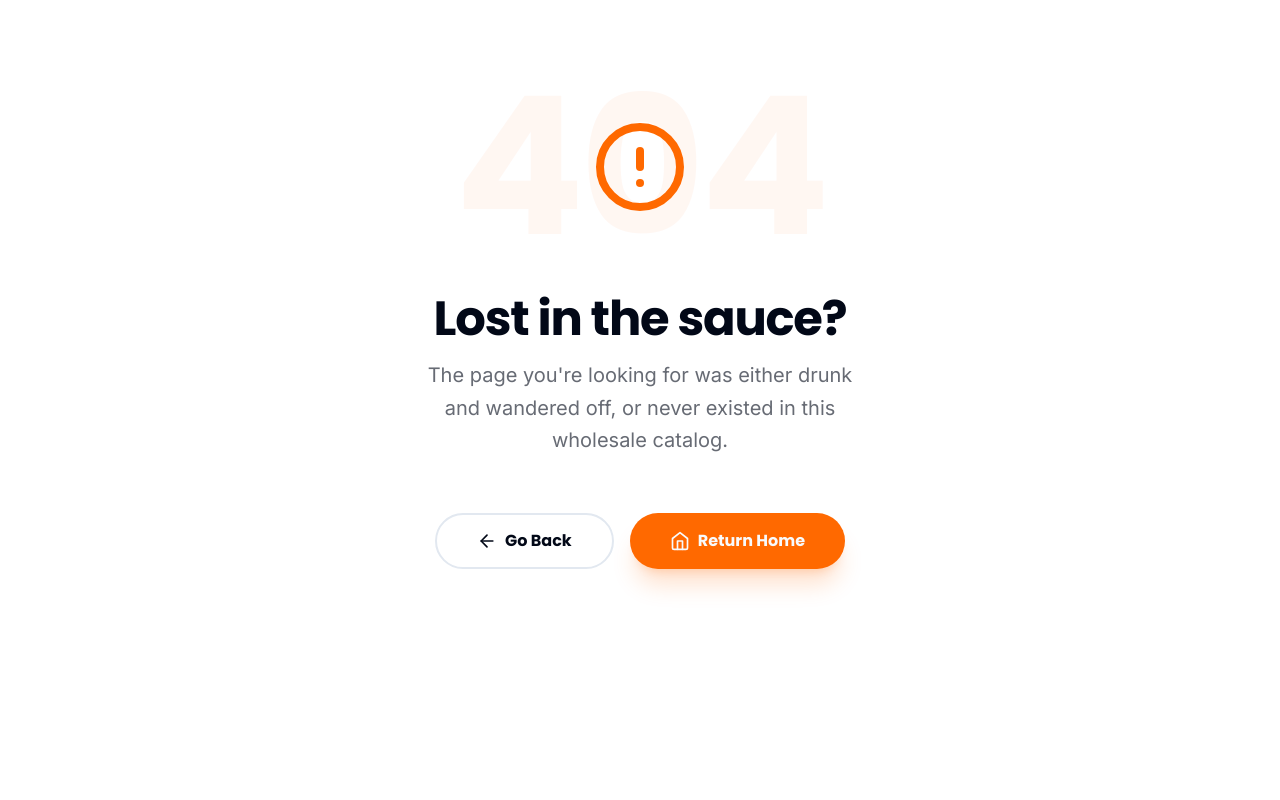
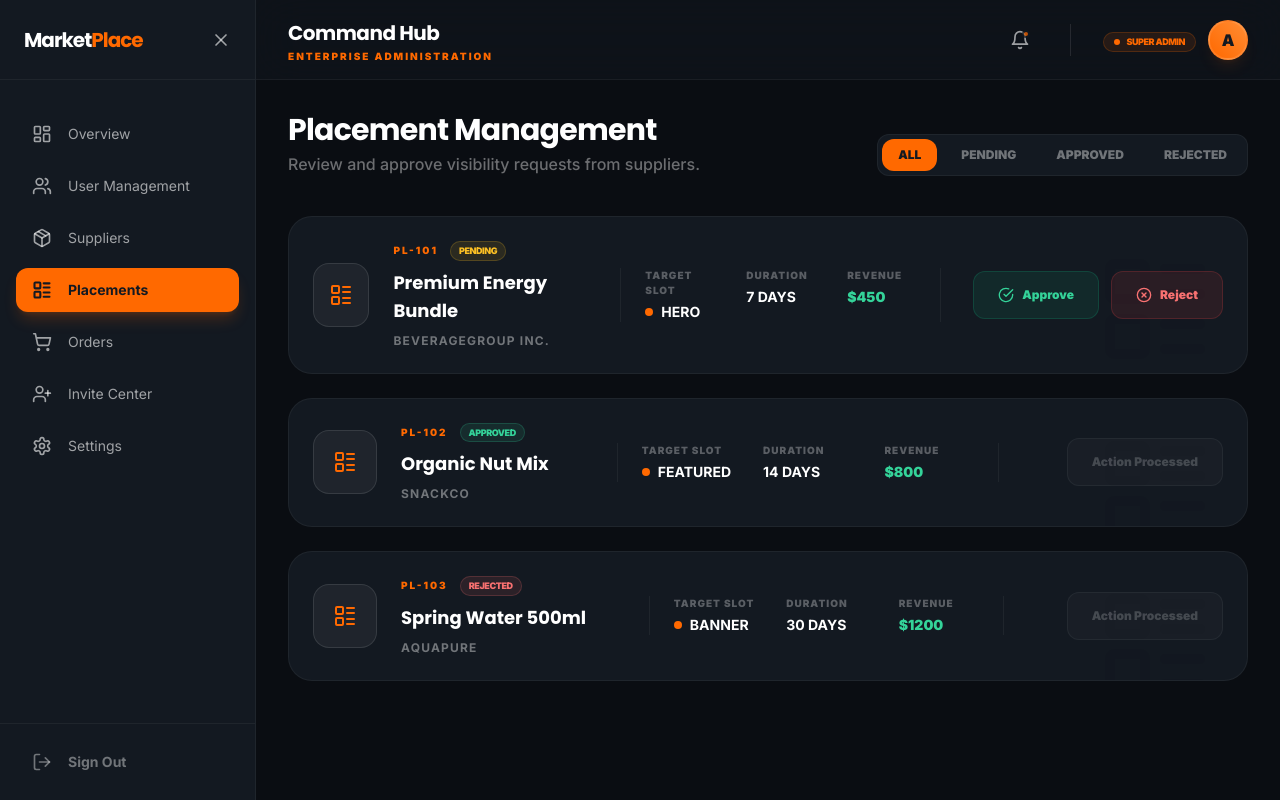
Before and after one commit to Abdelrhman7558/MarketPlace, a Next.js app in the folder frontend/: page /admin/placements in a window 1280 px wide. Before the commit this address had no page. Built offline with nearby package versions, Linux system fonts and the light colour scheme.

Commit message:
feat: Add admin page for generating and managing user invite links and begin implementation of admin placements page.

```diff
--- a/frontend/src/app/admin/invite/page.tsx
+++ b/frontend/src/app/admin/invite/page.tsx
@@ -36,7 +36,8 @@ export default function AdminInvitePage() {
     }, []);
 
     const generateInvite = () => {
-        const token = Math.random().toString(36).substring(2, 15) + Math.random().toString(36).substring(2, 15);
+        // Secure Token Generation (Simulated)
+        const token = `SECURE-${role.toUpperCase()}-${Math.random().toString(36).substring(2, 10).toUpperCase()}`;
         const expiresAt = new Date(Date.now() + 24 * 60 * 60 * 1000).toISOString();
 
         const newInvite: InviteToken = {
@@ -51,7 +52,8 @@ export default function AdminInvitePage() {
         setInvites(updated);
         localStorage.setItem('marketplace-invites', JSON.stringify(updated));
 
-        const link = `${window.location.origin}/auth/register?invite=${token}`;
+        // Redirect to register with strictly locked role in query (Normally this would be verified server-side via token)
+        const link = `${window.location.origin}/auth/register?invite=${token}&role=${role}`;
         setGeneratedLink(link);
     };
 
--- /dev/null
+++ b/frontend/src/app/admin/placements/page.tsx
@@ -0,0 +1,176 @@
+'use client';
+
+import * as React from 'react';
+import { motion, AnimatePresence } from 'framer-motion';
+import { LayoutList, CheckCircle, XCircle, Clock, AlertTriangle, Eye, ArrowUpRight, Filter, Search } from 'lucide-react';
+import { cn } from '@/lib/utils';
+
+type PlacementStatus = 'PENDING' | 'APPROVED' | 'REJECTED' | 'EXPIRED';
+
+interface PlacementRequest {
+    id: string;
+    supplier: string;
+    product: string;
+    slot: 'HERO' | 'FEATURED' | 'BANNER';
+    duration: string;
+    price: number;
+    status: PlacementStatus;
+    requestedAt: string;
+}
+
+const MOCK_PLACEMENTS: PlacementRequest[] = [
+    {
+        id: 'PL-101',
+        supplier: 'BeverageGroup Inc.',
+        product: 'Premium Energy Bundle',
+        slot: 'HERO',
+        duration: '7 Days',
+        price: 450,
+        status: 'PENDING',
+        requestedAt: '2026-02-21'
+    },
+    {
+        id: 'PL-102',
+        supplier: 'SnackCo',
+        product: 'Organic Nut Mix',
+        slot: 'FEATURED',
+        duration: '14 Days',
+        price: 800,
+        status: 'APPROVED',
+        requestedAt: '2026-02-20'
+    },
+    {
+        id: 'PL-103',
+        supplier: 'AquaPure',
+        product: 'Spring Water 500ml',
+        slot: 'BANNER',
+        duration: '30 Days',
+        price: 1200,
+        status: 'REJECTED',
+        requestedAt: '2026-02-19'
+    }
+];
+
+export default function AdminPlacementsPage() {
+    const [placements, setPlacements] = React.useState<PlacementRequest[]>(MOCK_PLACEMENTS);
+    const [filter, setFilter] = React.useState<PlacementStatus | 'ALL'>('ALL');
+
+    const handleAction = (id: string, status: PlacementStatus) => {
+        setPlacements(prev => prev.map(p => p.id === id ? { ...p, status } : p));
+    };
+
+    const filtered = placements.filter(p => filter === 'ALL' || p.status === filter);
+
+    return (
+        <div className="space-y-10 max-w-7xl mx-auto pb-20">
+            {/* Header */}
+            <div className="flex flex-col md:flex-row md:items-end justify-between gap-6">
+                <div className="space-y-1">
+                    <h1 className="text-3xl font-black text-white tracking-tight">Placement Management</h1>
+                    <p className="text-white/40 font-medium">Review and approve visibility requests from suppliers.</p>
+                </div>
+
+                <div className="flex items-center gap-2 p-1 bg-[#131921] rounded-xl border border-white/5">
+                    {['ALL', 'PENDING', 'APPROVED', 'REJECTED'].map((s) => (
+                        <button
+                            key={s}
+                            onClick={() => setFilter(s as any)}
+                            className={cn(
+                                "px-4 py-2 rounded-lg text-xs font-black transition-all whitespace-nowrap",
+                                filter === s ? "bg-primary text-[#131921]" : "text-white/40 hover:text-white"
+                            )}
+                        >
+                            {s}
+                        </button>
+                    ))}
+                </div>
+            </div>
+
+            {/* Grid */}
+            <div className="grid grid-cols-1 gap-6">
+                <AnimatePresence mode="popLayout">
+                    {filtered.map((p, i) => (
+                        <motion.div
+                            key={p.id}
+                            initial={{ opacity: 0, y: 20 }}
+                            animate={{ opacity: 1, y: 0 }}
+                            transition={{ delay: i * 0.05 }}
+                            className="bg-[#131921] border border-white/5 rounded-3xl p-6 hover:border-primary/20 transition-all group overflow-hidden relative"
+                        >
+                            {/* Abstract Background Detail */}
+                            <div className="absolute top-0 right-0 p-8 opacity-5 group-hover:opacity-10 transition-opacity">
+                                <LayoutList size={120} />
+                            </div>
+
+                            <div className="relative z-10 flex flex-col lg:flex-row lg:items-center justify-between gap-8">
+                                <div className="flex items-center gap-6">
+                                    <div className="w-16 h-16 bg-white/5 rounded-2xl flex items-center justify-center border border-white/10 group-hover:border-primary/20 transition-all">
+                                        <LayoutList className="text-primary" size={24} />
+                                    </div>
+                                    <div className="space-y-2">
+                                        <div className="flex items-center gap-3">
+                                            <span className="text-[10px] font-black text-primary uppercase tracking-[0.2em]">{p.id}</span>
+                                            <div className={cn(
+                                                "px-2 py-0.5 rounded-full text-[9px] font-black uppercase tracking-tighter",
+                                                p.status === 'PENDING' ? "bg-amber-400/10 text-amber-400 border border-amber-400/20" :
+                                                    p.status === 'APPROVED' ? "bg-emerald-400/10 text-emerald-400 border border-emerald-400/20" :
+                                                        "bg-red-400/10 text-red-400 border border-red-400/20"
+                                            )}>
+                                                {p.status}
+                                            </div>
+                                        </div>
+                                        <h3 className="text-lg font-black text-white">{p.product}</h3>
+                                        <p className="text-white/40 text-xs font-bold uppercase tracking-widest">{p.supplier}</p>
+                                    </div>
+                                </div>
+
+                                <div className="grid grid-cols-2 lg:grid-cols-3 gap-8 px-6 lg:border-x border-white/5">
+                                    <div className="space-y-1">
+                                        <p className="text-[10px] font-black text-white/30 uppercase tracking-widest">Target Slot</p>
+                                        <p className="text-sm font-bold text-white flex items-center gap-2">
+                                            <div className="w-2 h-2 rounded-full bg-primary" /> {p.slot}
+                                        </p>
+                                    </div>
+                                    <div className="space-y-1">
+                                        <p className="text-[10px] font-black text-white/30 uppercase tracking-widest">Duration</p>
+                                        <p className="text-sm font-bold text-white uppercase">{p.duration}</p>
+                                    </div>
+                                    <div className="space-y-1">
+                                        <p className="text-[10px] font-black text-white/30 uppercase tracking-widest">Revenue</p>
+                                        <p className="text-sm font-black text-emerald-400">${p.price}</p>
+                                    </div>
+                                </div>
+
+                                <div className="flex items-center gap-3">
+                                    {p.status === 'PENDING' ? (
+                                        <>
+                                            <button
+                                                onClick={() => handleAction(p.id, 'APPROVED')}
+                                                className="flex-1 lg:flex-none h-12 px-6 bg-emerald-500/10 hover:bg-emerald-500/20 text-emerald-400 font-black text-xs rounded-xl border border-emerald-500/20 transition-all flex items-center justify-center gap-2"
+                                            >
+                                                <CheckCircle size={16} /> Approve
+                                            </button>
+                                            <button
+                                                onClick={() => handleAction(p.id, 'REJECTED')}
+                                                className="flex-1 lg:flex-none h-12 px-6 bg-red-500/10 hover:bg-red-500/20 text-red-400 font-black text-xs rounded-xl border border-red-500/20 transition-all flex items-center justify-center gap-2"
+                                            >
+                                                <XCircle size={16} /> Reject
+                                            </button>
+                                        </>
+                                    ) : (
+                                        <button
+                                            disabled
+                                            className="h-12 px-6 bg-white/5 text-white/40 font-black text-xs rounded-xl border border-white/10 opacity-50 flex items-center gap-2"
+                                        >
+                                            Action Processed
+                                        </button>
+                                    )}
+                                </div>
+                            </div>
+                        </motion.div>
+                    ))}
+                </AnimatePresence>
+            </div>
+        </div>
+    );
+}
```
